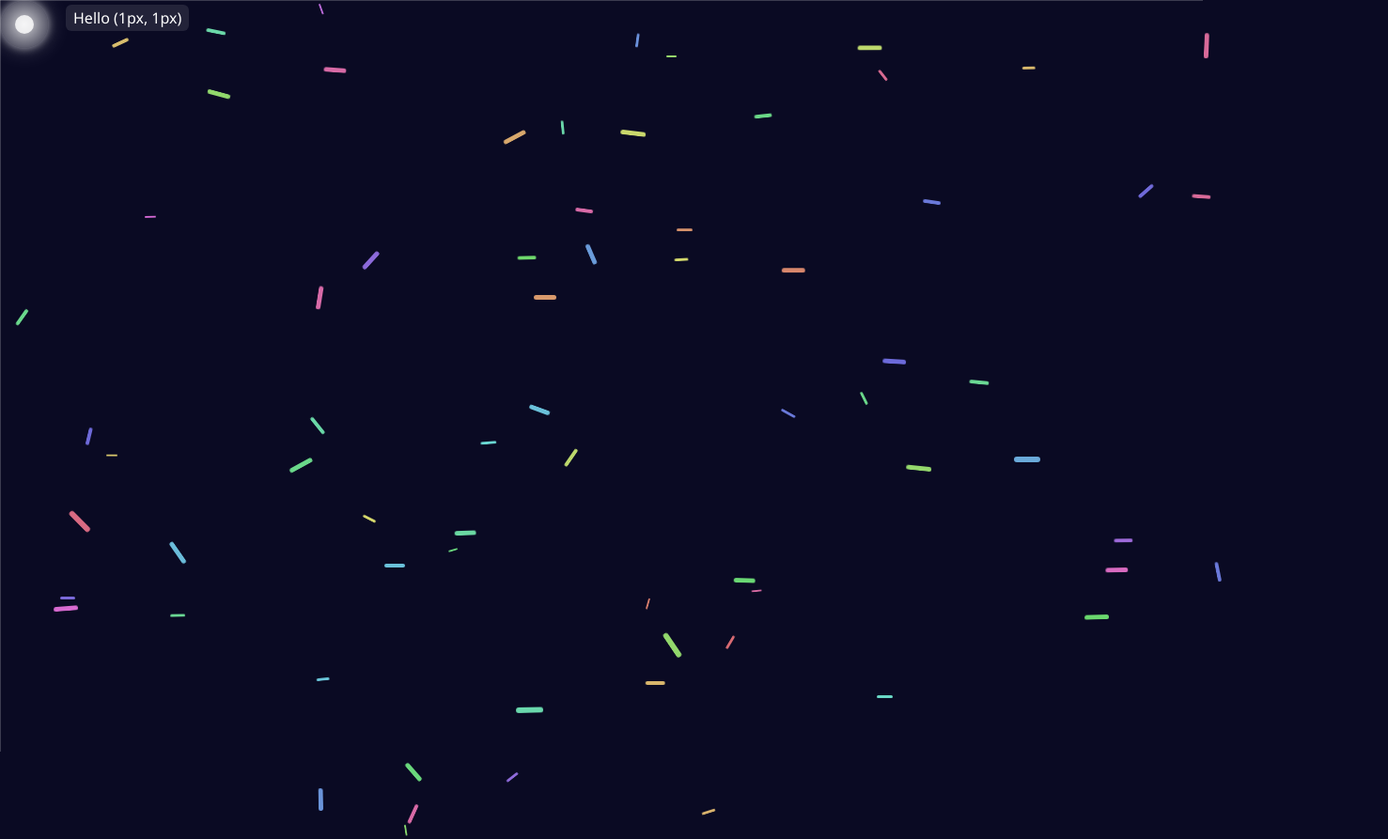
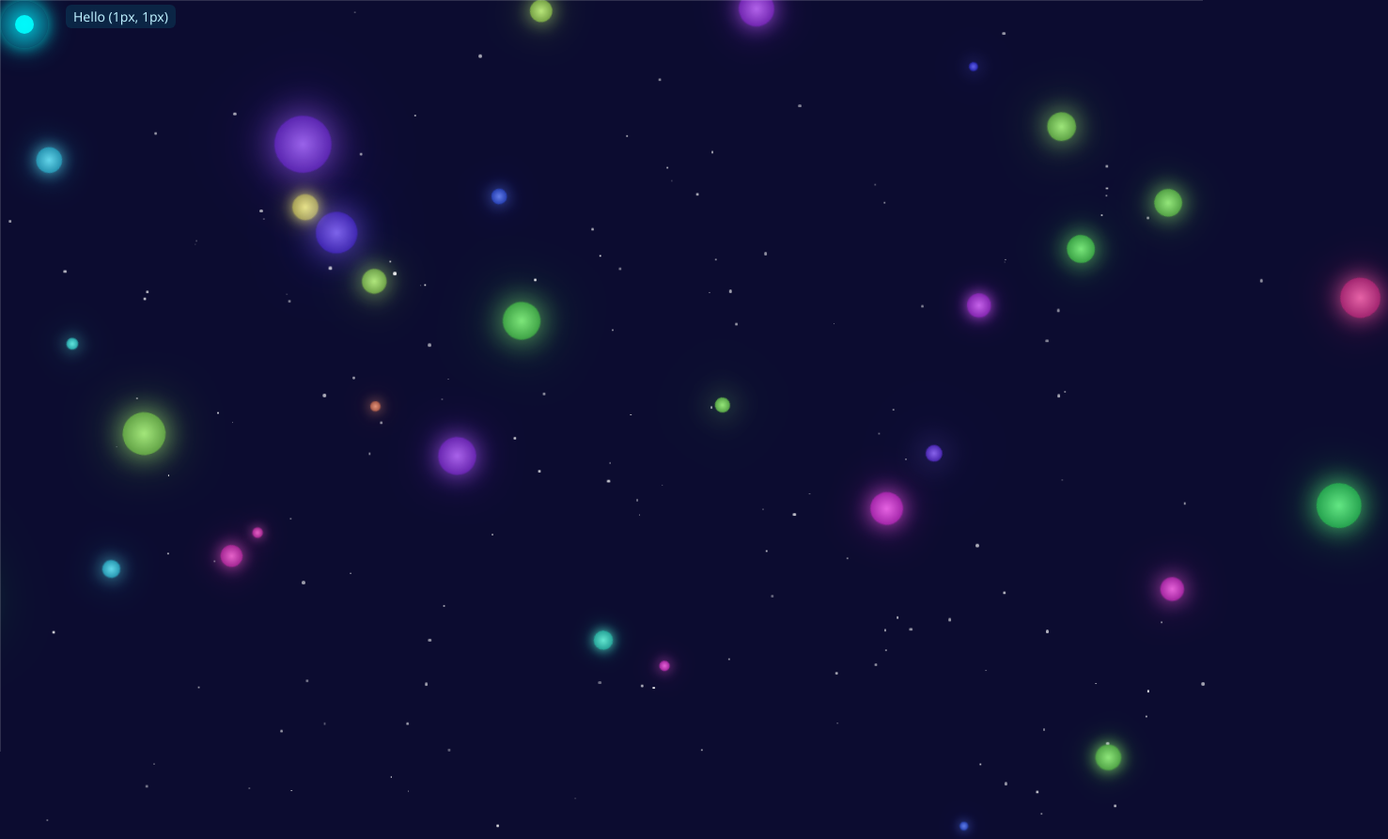
Before and after one commit to vanitas0126/mouse_pointer0512, a plain HTML site: page index.html in a window 1280 px wide. Shown: the top 893 px of the page at 94% size, 1477 px wide, since content can reach past the window. Drawn offline with nearby package versions, Linux system fonts and the light colour scheme.

Commit message:
Update index.html

```diff
--- a/index.html
+++ b/index.html
@@ -2,21 +2,21 @@
 <html lang="en">
 <head>
   <meta charset="UTF-8" />
-  <title>Mouse Tracker - Shooting Geometry</title>
+  <title>Mouse Tracker - Cosmic Field</title>
   <script src="https://cdnjs.cloudflare.com/ajax/libs/gsap/3.12.2/gsap.min.js"></script>
   <style>
     html, body {
       margin: 0;
       padding: 0;
       overflow: hidden;
-      background: #0a0a23;
+      background:  #0c0c30 ;
       font-family: 'Segoe UI', sans-serif;
       cursor: none;
     }
 
     .line {
       position: absolute;
-      background-color: rgba(255, 255, 255, 0.2);
+      background-color: rgba(255, 255, 255, 0.15);
       pointer-events: none;
     }
     .horizontal { width: 100%; height: 1px; }
@@ -26,9 +26,9 @@
       position: absolute;
       width: 50px;
       height: 50px;
-      background: radial-gradient(circle, #ffffffcc, #ffffff22);
+      background: radial-gradient(circle, #00f0ffcc, #00ffff22);
       border-radius: 50%;
-      box-shadow: 0 0 10px rgba(255,255,255,0.6), 0 0 25px rgba(255,255,255,0.3);
+      box-shadow: 0 0 15px rgba(0,255,255,0.6), 0 0 30px rgba(0,255,255,0.4);
       pointer-events: none;
       left: 1px;
       top: 1px;
@@ -39,7 +39,7 @@
       position: absolute;
       width: 20px;
       height: 20px;
-      background: rgba(255,255,255,0.8);
+      background: rgba(0,255,255,0.9);
       border-radius: 50%;
       top: 50%;
       left: 50%;
@@ -48,10 +48,10 @@
 
     .tag {
       position: absolute;
-      color: white;
-      font-size: 16px;
+      color: #bdf0ff;
+      font-size: 14px;
       padding: 3px 8px;
-      background: rgba(255, 255, 255, 0.1);
+      background: rgba(0, 255, 255, 0.1);
       border-radius: 6px;
       pointer-events: none;
       left: 70px;
@@ -62,8 +62,9 @@
 
     .shape {
       position: absolute;
-      mix-blend-mode: lighten;
-      opacity: 0.9;
+      border-radius: 50%;
+      mix-blend-mode: screen;
+      pointer-events: none;
     }
   </style>
 </head>
@@ -97,34 +98,64 @@
       tag.style.transform = `translate(${x + 20}px, ${y - 30}px)`;
     });
 
-    const createShapes = (count) => {
+    const createStars = (count) => {
       for (let i = 0; i < count; i++) {
-        const bullet = document.createElement('div');
-        bullet.classList.add('shape');
+        const star = document.createElement('div');
+        star.classList.add('shape');
 
-        const size = Math.random() * 20 + 10;
-        bullet.style.width = `${size}px`;
-        bullet.style.height = `${size * 0.2}px`;
-        bullet.style.background = `hsl(${Math.random() * 360}, 80%, 70%)`;
-        bullet.style.borderRadius = '4px';
-        bullet.style.top = `${Math.random() * window.innerHeight}px`;
-        bullet.style.left = `${Math.random() * window.innerWidth}px`;
+        const size = Math.random() * 3 + 1;
+        star.style.width = `${size}px`;
+        star.style.height = `${size}px`;
+        star.style.background = `white`;
+        star.style.opacity = 0.6;
+        star.style.top = `${Math.random() * window.innerHeight}px`;
+        star.style.left = `${Math.random() * window.innerWidth}px`;
 
-        document.body.appendChild(bullet);
+        document.body.appendChild(star);
 
-        gsap.to(bullet, {
-          x: (Math.random() - 0.5) * 1000,
-          y: (Math.random() - 0.5) * 800,
-          rotation: (Math.random() - 0.5) * 720,
-          duration: Math.random() * 2 + 1.5,
+        gsap.to(star, {
+          y: '+=200',
+          x: `+=${(Math.random() - 0.5) * 200}`,
+          opacity: 0.3 + Math.random() * 0.7,
+          duration: Math.random() * 4 + 2,
           repeat: -1,
           yoyo: true,
-          ease: "power2.inOut"
+          ease: "sine.inOut"
         });
       }
     };
 
-    createShapes(80);
+    const createAsteroids = (count) => {
+      for (let i = 0; i < count; i++) {
+        const asteroid = document.createElement('div');
+        asteroid.classList.add('shape');
+
+        const size = Math.random() * 30 + 10;
+        asteroid.style.width = `${size}px`;
+        asteroid.style.height = `${size}px`;
+        const hue = Math.floor(Math.random() * 360);
+        asteroid.style.background = `radial-gradient(circle, hsla(${hue}, 100%, 70%, 0.9), hsla(${hue}, 100%, 50%, 0.5))`;
+        asteroid.style.boxShadow = `0 0 20px hsla(${hue}, 100%, 70%, 0.7), 0 0 40px hsla(${hue}, 100%, 50%, 0.5)`;
+        asteroid.style.top = `${Math.random() * window.innerHeight}px`;
+        asteroid.style.left = `${Math.random() * window.innerWidth}px`;
+
+        document.body.appendChild(asteroid);
+
+        gsap.to(asteroid, {
+          x: (Math.random() - 0.5) * 1200,
+          y: (Math.random() - 0.5) * 1000,
+          scale: Math.random() * 1.5 + 0.5,
+          rotation: 360 * Math.random(),
+          duration: Math.random() * 5 + 3,
+          repeat: -1,
+          yoyo: true,
+          ease: "power1.inOut"
+        });
+      }
+    };
+
+    createStars(150);
+    createAsteroids(40);
   </script>
 </body>
 </html>
```
